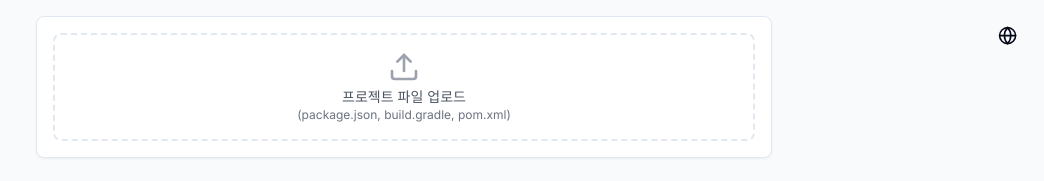
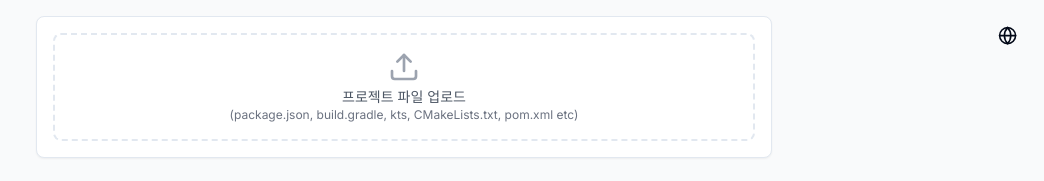
Before and after one commit to holograming/G.README, a Next.js app: page / in a window 1280 px wide. Shown: the top 181 px of the page, without its empty margins (236-1280 px from the left). Built offline with nearby package versions, Linux system fonts and the light colour scheme.

Commit message:
feature: add attachment files extensions

```diff
--- a/src/components/readme-generator.tsx
+++ b/src/components/readme-generator.tsx
@@ -130,7 +130,7 @@ export default function ReadmeGenerator({ onGenerate }: ReadmeGeneratorProps) {
         <div className="border-2 border-dashed rounded-lg p-4 text-center">
           <input
             type="file"
-            accept=".json,.gradle,.txt"
+            accept=".json,.xml,.yaml,.yml,.gradle,.properties,.env,.txt,.kts"
             onChange={handleFileUpload}
             className="hidden"
             id="file-upload"
@@ -141,7 +141,7 @@ export default function ReadmeGenerator({ onGenerate }: ReadmeGeneratorProps) {
               프로젝트 파일 업로드
             </p>
             <p className="text-xs text-gray-500">
-              (package.json, build.gradle, pom.xml)
+              (package.json, build.gradle, kts, CMakeLists.txt, pom.xml etc)
             </p>
           </label>
         </div>
```
